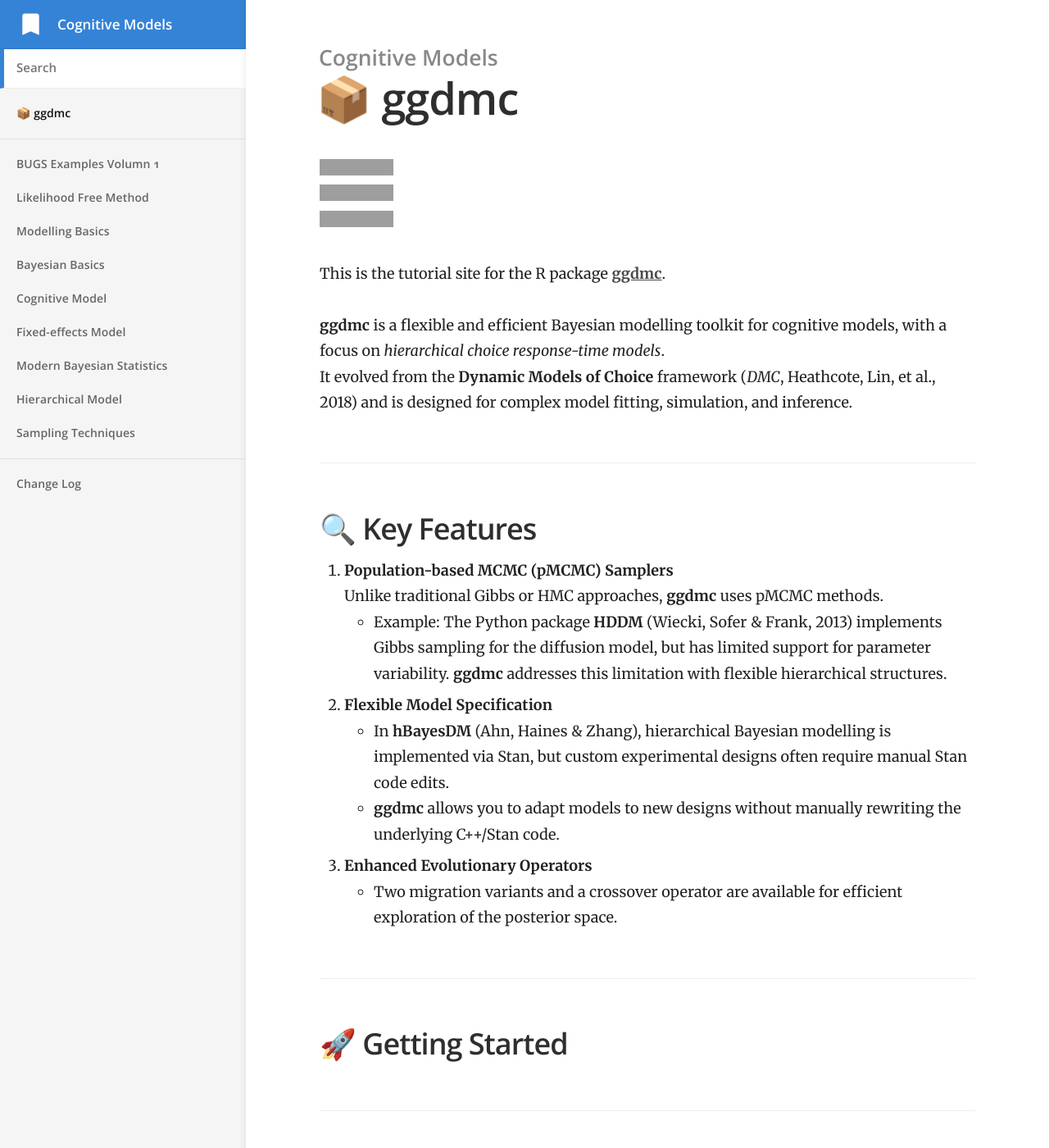
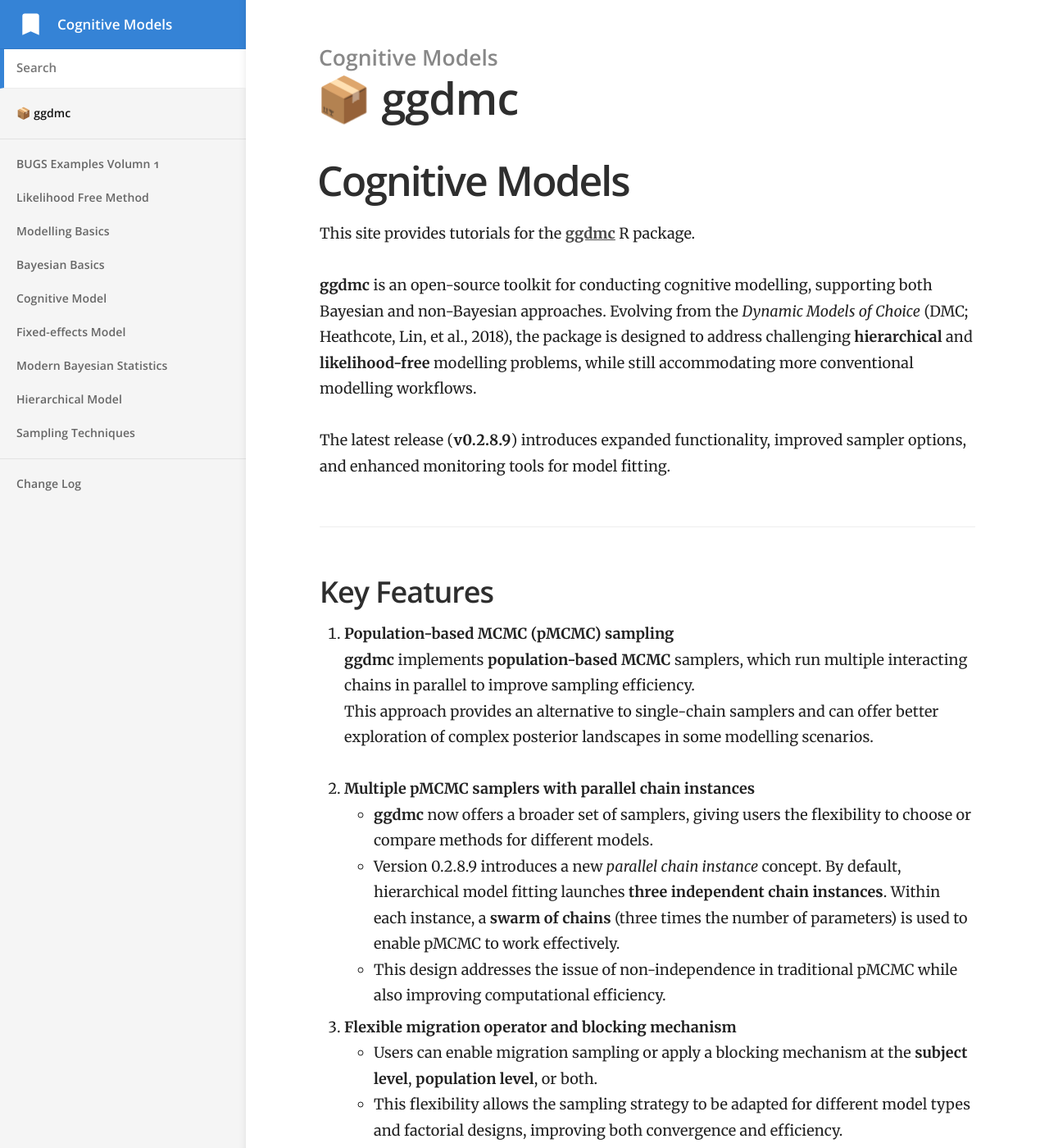
Before and after one commit to yxlin/yxlin.github.io, a Jekyll site: the page built from index.md, in a window 1280 px wide and 1400 px high. Shown: the whole window at 82% size. Built offline with Jekyll 4.4.1, drawn with Linux system fonts in a browser that asks for light colours; some of the changed text lies outside the part shown; grey boxes are pictures that could not be loaded.

Commit message:
update the landing page

````diff
--- a/index.md
+++ b/index.md
@@ -2,52 +2,54 @@
 title: 📦 ggdmc
 ---
 
-[![CRAN Status](https://www.r-pkg.org/badges/version/ggdmc)](https://cran.r-project.org/package=ggdmc)
-[![Downloads](https://cranlogs.r-pkg.org/badges/ggdmc)](https://cran.r-project.org/package=ggdmc)
-[![License: GPL-3](https://img.shields.io/badge/license-GPL--3-blue.svg)](https://www.gnu.org/licenses/gpl-3.0)
 
-This is the tutorial site for the R package **[ggdmc](https://github.com/yxlin/ggdmc/)**.
+# Cognitive Models
 
-**ggdmc** is a flexible and efficient Bayesian modelling toolkit for cognitive models, with a focus on *hierarchical choice response-time models*.
-It evolved from the **Dynamic Models of Choice** framework (_DMC_, Heathcote, Lin, et al., 2018) and is designed for complex model fitting, simulation, and inference.
+This site provides tutorials for the [**ggdmc**](https://github.com/yxlin/ggdmc/) R package.
+
+**ggdmc** is an open-source toolkit for conducting cognitive modelling, supporting both Bayesian and non-Bayesian approaches. Evolving from the *Dynamic Models of Choice* (DMC; Heathcote, Lin, et al., 2018), the package is designed to address challenging **hierarchical** and **likelihood-free** modelling problems, while still accommodating more conventional modelling workflows.
+
+The latest release (**v0.2.8.9**) introduces expanded functionality, improved sampler options, and enhanced monitoring tools for model fitting.
 
 ---
 
-## 🔍 Key Features
+## Key Features
 
-1. **Population-based MCMC (pMCMC) Samplers**
-   Unlike traditional Gibbs or HMC approaches, **ggdmc** uses pMCMC methods.
-   - Example: The Python package **HDDM** (Wiecki, Sofer & Frank, 2013) implements Gibbs sampling for the diffusion model, but has limited support for parameter variability. **ggdmc** addresses this limitation with flexible hierarchical structures.
+1. **Population-based MCMC (pMCMC) sampling**
+   **ggdmc** implements **population-based MCMC** samplers, which run multiple interacting chains in parallel to improve sampling efficiency.
+   This approach provides an alternative to single-chain samplers and can offer better exploration of complex posterior landscapes in some modelling scenarios.
 
-2. **Flexible Model Specification**
-   - In **hBayesDM** (Ahn, Haines & Zhang), hierarchical Bayesian modelling is implemented via Stan, but custom experimental designs often require manual Stan code edits.
-   - **ggdmc** allows you to adapt models to new designs without manually rewriting the underlying C++/Stan code.
+2. **Multiple pMCMC samplers with parallel chain instances**
+   - **ggdmc** now offers a broader set of samplers, giving users the flexibility to choose or compare methods for different models.
+   - Version 0.2.8.9 introduces a new *parallel chain instance* concept. By default, hierarchical model fitting launches **three independent chain instances**. Within each instance, a **swarm of chains** (three times the number of parameters) is used to enable pMCMC to work effectively.
+   - This design addresses the issue of non-independence in traditional pMCMC while also improving computational efficiency.
 
-3. **Enhanced Evolutionary Operators**
-   - Two migration variants and a crossover operator are available for efficient exploration of the posterior space.
+3. **Flexible migration operator and blocking mechanism**
+   - Users can enable migration sampling or apply a blocking mechanism at the **subject level**, **population level**, or both.
+   - This flexibility allows the sampling strategy to be adapted for different model types and factorial designs, improving both convergence and efficiency.
+
+4. **Expanded model support and hierarchical tools** *(v0.2.8.9)*
+   - Improved hierarchical model handling with clearer parameter control.
+   - More flexible parameter variability settings for DDM and LBA.
 
 ---
 
-## 🚀 Getting Started
+## Getting Started
 
 ### Installation
 
-You can install **ggdmc (v0.2.8.9)** in several ways:
-
-#### 1. From CRAN *(stable release)*
+#### From CRAN or source tarball
 ```r
 install.packages("ggdmc")
+install.packages("ggdmc_0.2.8.9.tar.gz", repos = NULL, type = "source")
+
 ```
 
-#### 2. From GitHub *(latest development version)*
+### From GitHub (development version)
 ```r
-install.packages("devtools")  # if not already installed
+# Requires devtools
+install.packages("devtools")
 devtools::install_github("yxlin/ggdmc")
-```
-
-#### 3. From a Source Tarball
-```r
-install.packages("ggdmc_0.2.8.9.tar.gz", repos = NULL, type = "source")
 ```
 
 > **Windows users**: Install [Rtools](https://cran.r-project.org/bin/windows/Rtools/) to compile C++ code.
````
